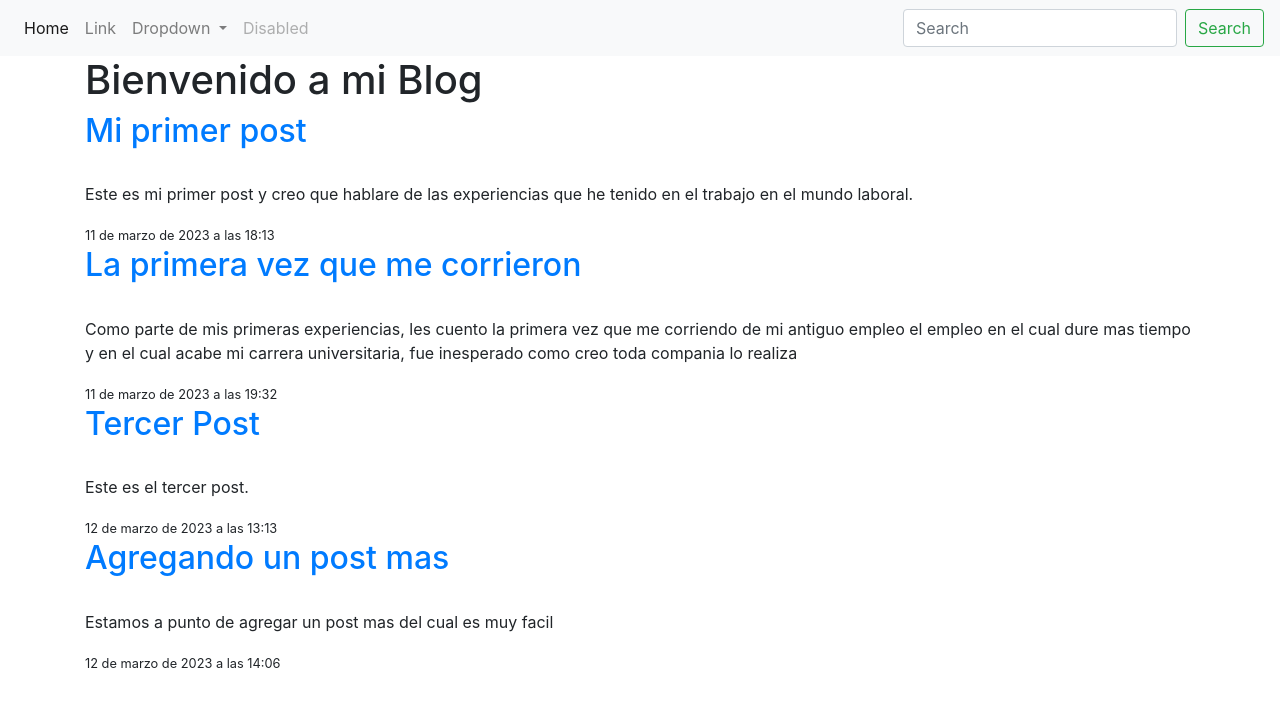
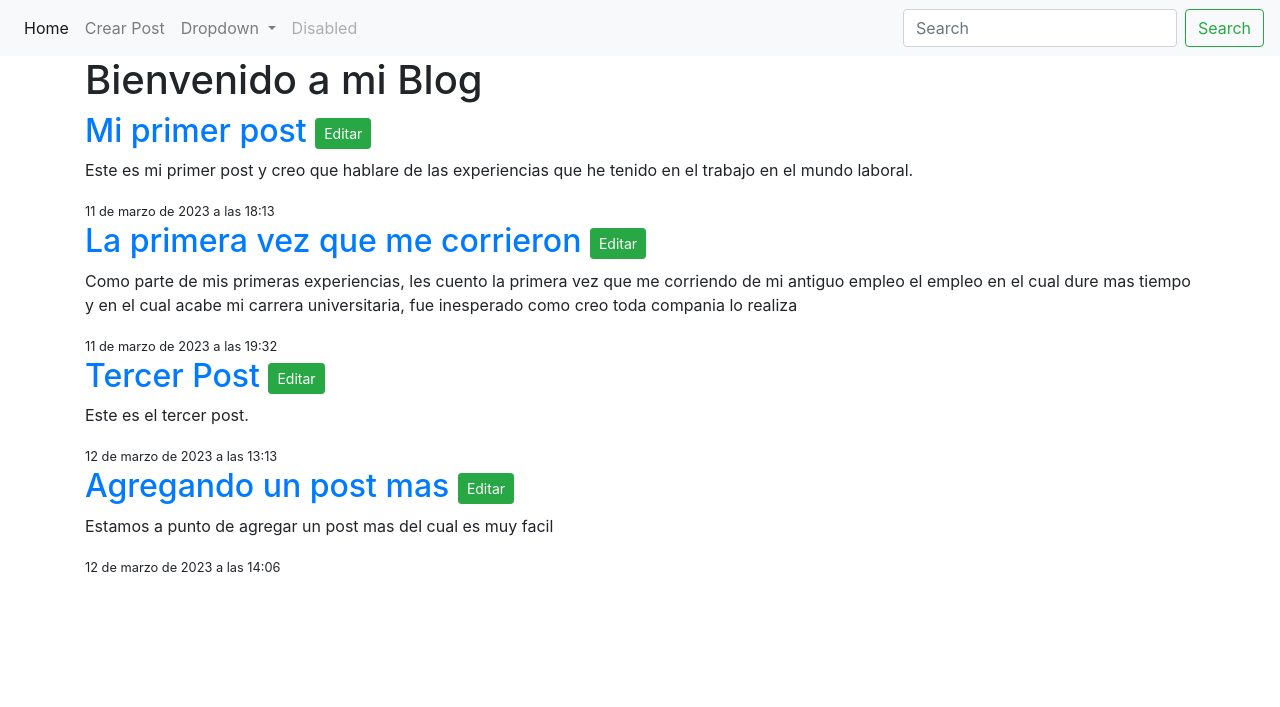
Before and after one commit to rogerchanac007/myblog, a Django app: page / in a window 1280 px wide. Shown: the top 707 px of the page. Run offline with Django 4.2, Linux system fonts and the light colour scheme; data comes from the database, SQL or seed files in the repository; both versions use the stored data as it was after the commit; some libraries are stand-ins or nearby versions.

Commit message:
Modificando la barra de navegacion

```diff
--- a/blog/templates/blog/base.html
+++ b/blog/templates/blog/base.html
@@ -9,7 +9,7 @@
     <!-- Bootstrap CSS -->
     <link rel="stylesheet" href="https://cdn.jsdelivr.net/npm/bootstrap@4.0.0/dist/css/bootstrap.min.css" integrity="sha384-Gn5384xqQ1aoWXA+058RXPxPg6fy4IWvTNh0E263XmFcJlSAwiGgFAW/dAiS6JXm" crossorigin="anonymous">
     <link rel="stylesheet" href="{% static 'style.css'%}">
-    <title>Hello, world!</title>
+    <title>El blog de rchan007</title>
   </head>
   <body>
     <nav>
--- a/blog/templates/blog/navbar.html
+++ b/blog/templates/blog/navbar.html
@@ -2,10 +2,10 @@
     <div class="collapse navbar-collapse" id="navbarSupportedContent">
       <ul class="navbar-nav mr-auto">
         <li class="nav-item active">
-          <a class="nav-link" href="#">Home <span class="sr-only">(current)</span></a>
+          <a class="nav-link" href="{% url 'post_list'%}">Home <span class="sr-only">(current)</span></a>
         </li>
         <li class="nav-item">
-          <a class="nav-link" href="#">Link</a>
+          <a class="nav-link" href="{% url 'post_new'%}">Crear Post</a>
         </li>
         <li class="nav-item dropdown">
           <a class="nav-link dropdown-toggle" href="#" id="navbarDropdown" role="button" data-toggle="dropdown" aria-haspopup="true" aria-expanded="false">
--- a/blog/templates/blog/post_list.html
+++ b/blog/templates/blog/post_list.html
@@ -3,8 +3,10 @@
   <article>
       {% for post in posts %}
           <section>
-              <h2><a href="{% url 'post_detail' pk=post.pk %}">{{post.titulo}}</a></h2>
-              <a class="btn btn-default" href="{% url 'post_edit' pk=post.pk %}"><span class="glyphicon glyphicon-pencil"></span></a>
+            <h2><a href="{% url 'post_detail' pk=post.pk %}">{{post.titulo}}</a>
+            <a class="btn btn-sm btn-success" href="{% url 'post_edit' pk=post.pk %}">Editar</a>
+            </h2>
+
               <p>{{post.texto}}</p>
               <small>{{post.create_date}}</small>
           </section>
--- a/blog/templates/blog/post_new.html
+++ b/blog/templates/blog/post_new.html
@@ -6,7 +6,7 @@
                 <form action="" method="POST">
                     {% csrf_token %}
                     {{form.as_p}}
-                    <button type="submit" class="btn btn-alert">Enviar</button>
+                    <button type="submit" class="btn btn-primary">Enviar</button>
                 </form>
             </div>
 
```
Also changed, not shown: db.sqlite3.
